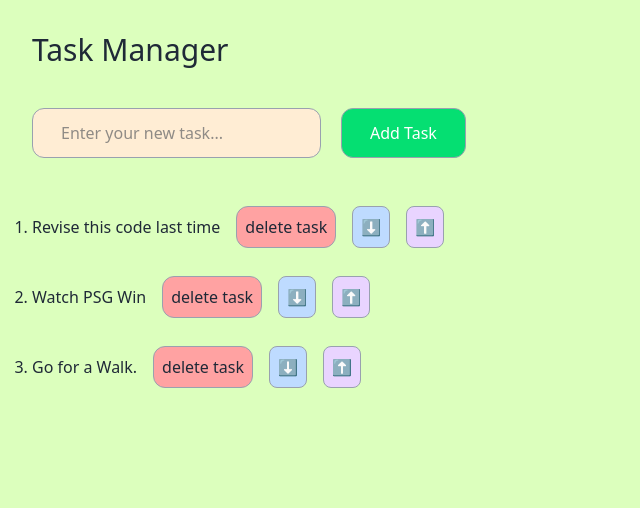
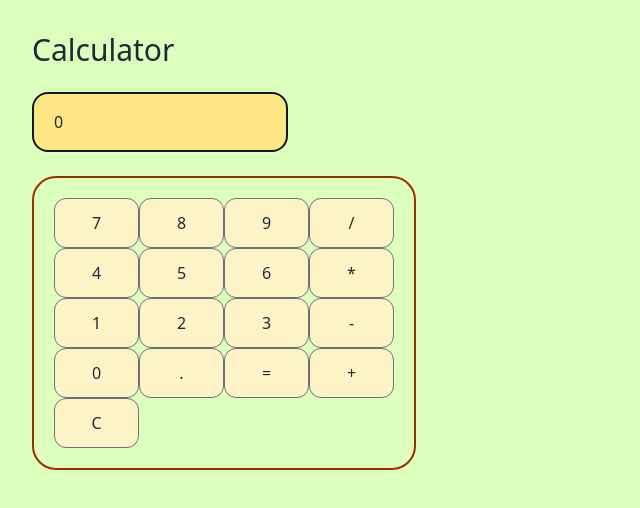
Before and after one commit to Yaksh27/CRG, a React (Vite) app: page / in a window 1280 px wide. Shown: the top 508 px of the page, without its empty margins (0-640 px from the left). Built offline with nearby package versions, Linux system fonts and the light colour scheme.

Commit message:
calc done

```diff
--- a/src/App.css
+++ b/src/App.css
@@ -1,5 +1,5 @@
 #root {
-  max-width: 1280px;
+
   padding: 2rem;
   text-align: left;
 
--- a/src/App.jsx
+++ b/src/App.jsx
@@ -3,12 +3,14 @@ import reactLogo from './assets/react.svg'
 import viteLogo from '/vite.svg'
 import './App.css'
 import ToDo from './ToDo'
+import Calculator from './Calculator'
 
 function App() {
 
   return (
     <div>
-      <ToDo/>
+      {/* <ToDo/> */}
+      <Calculator/>
     </div>
   )
 }
--- a/src/Calculator.jsx
+++ b/src/Calculator.jsx
@@ -0,0 +1,56 @@
+import { useState } from "react";
+import { evaluate } from "mathjs";
+
+
+
+
+function Calculator(){
+
+const buttons = [
+        "7","8","9", "/",
+        "4", "5","6", "*",
+        "1", "2", "3","-",
+        "0",".","=","+",
+        "C"
+];
+
+ const [input,setInput] = useState("");
+
+ function handleInputChange(btn){
+    if(btn=="C"){
+        setInput("");
+    }
+    else if(btn =="="){
+        const result = evaluate(input);
+        setInput(result);
+    }
+    else{
+        setInput((prevValue) => prevValue + btn)
+
+    }
+
+ }
+
+
+ return (
+    <div>
+        <h1 className="text-3xl font-medium">Calculator </h1>
+        <div className="px-5 w-64 py-4 border-2 border-gray-900 rounded-2xl mt-6 bg-amber-200" >{input || 0}</div>
+        <div> </div>
+        <div className="border-2 border-orange-800 p-5 mt-6 rounded-3xl w-96 grid grid-cols-4">
+            {buttons.map((btn,index) => {
+                return <button
+                className=" border border-gray-500 rounded-xl px-4 py-3 bg-amber-100 hover:bg-amber-500"
+                onClick={()=>handleInputChange(btn)}
+                > {btn}</button>
+
+             })}
+        </div>
+
+
+    </div>
+ )
+
+ }
+
+ export default Calculator;
--- a/src/ToDo.jsx
+++ b/src/ToDo.jsx
@@ -15,11 +15,9 @@ function ToDo(){
     if(newTasks.trim()!== ""){
     setTasks(t=> [...t,newTasks]);
     setNewTasks("");
-
+    }
     }
 
-
-    }
      function deleteTask(index){
 
         const updatedTask = tasks.filter((_,i) => i!== index)
--- a/src/index.css
+++ b/src/index.css
@@ -6,6 +6,6 @@ body {
   font-family: system-ui, -apple-system, sans-serif;
 
   color: #1f2937;
-
+  border-color: black;
   background-color: #dcffbd;
 }
```
